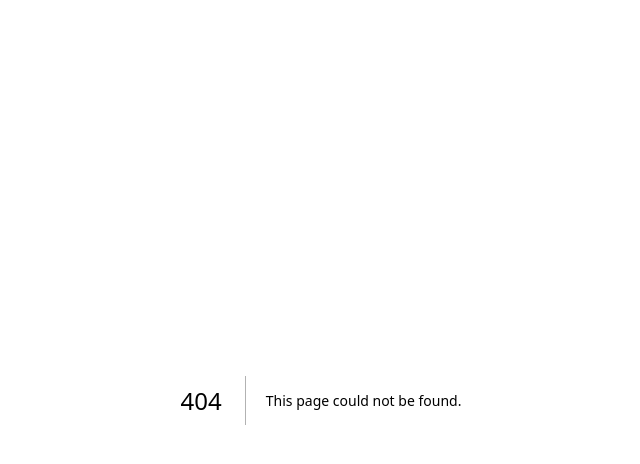
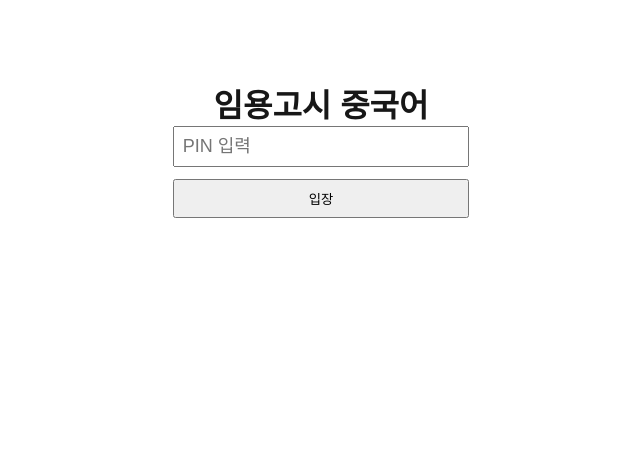
Before and after one commit to chasua723-ops/chasuaimyong, a Next.js app: page /login in a window 1280 px wide. Before the commit this address had no page. Shown: the top 464 px of the page, without its empty margins (319-959 px from the left). Built offline with nearby package versions, Linux system fonts and the light colour scheme.

Commit message:
feat: add PIN authentication and login page

```diff
--- /dev/null
+++ b/src/app/login/page.tsx
@@ -0,0 +1,44 @@
+'use client';
+
+import { useState } from 'react';
+import { useRouter } from 'next/navigation';
+
+export default function LoginPage() {
+  const [pin, setPin] = useState('');
+  const [error, setError] = useState<string | null>(null);
+  const router = useRouter();
+
+  async function handleSubmit(e: React.FormEvent) {
+    e.preventDefault();
+    setError(null);
+    const res = await fetch('/api/auth', {
+      method: 'POST',
+      headers: { 'Content-Type': 'application/json' },
+      body: JSON.stringify({ pin }),
+    });
+    if (res.ok) {
+      router.push('/');
+    } else {
+      setError('PIN이 올바르지 않습니다');
+    }
+  }
+
+  return (
+    <main style={{ maxWidth: 320, margin: '80px auto', textAlign: 'center' }}>
+      <h1>임용고시 중국어</h1>
+      <form onSubmit={handleSubmit}>
+        <input
+          type="password"
+          value={pin}
+          onChange={(e) => setPin(e.target.value)}
+          placeholder="PIN 입력"
+          style={{ fontSize: 18, padding: 8, width: '100%' }}
+        />
+        <button type="submit" style={{ marginTop: 12, width: '100%', padding: 8 }}>
+          입장
+        </button>
+      </form>
+      {error && <p style={{ color: 'crimson' }}>{error}</p>}
+    </main>
+  );
+}
--- /dev/null
+++ b/src/lib/auth/pin.ts
@@ -0,0 +1,3 @@
+export function verifyPin(inputPin: string, expectedPin: string): boolean {
+  return inputPin.trim() === expectedPin.trim();
+}
```
Also changed, not shown: src/app/api/auth/route.ts (added, +22 -0 lines), src/middleware.ts (added, +17 -0 lines), 1 other file (tests, documents, lock files or other folders).
